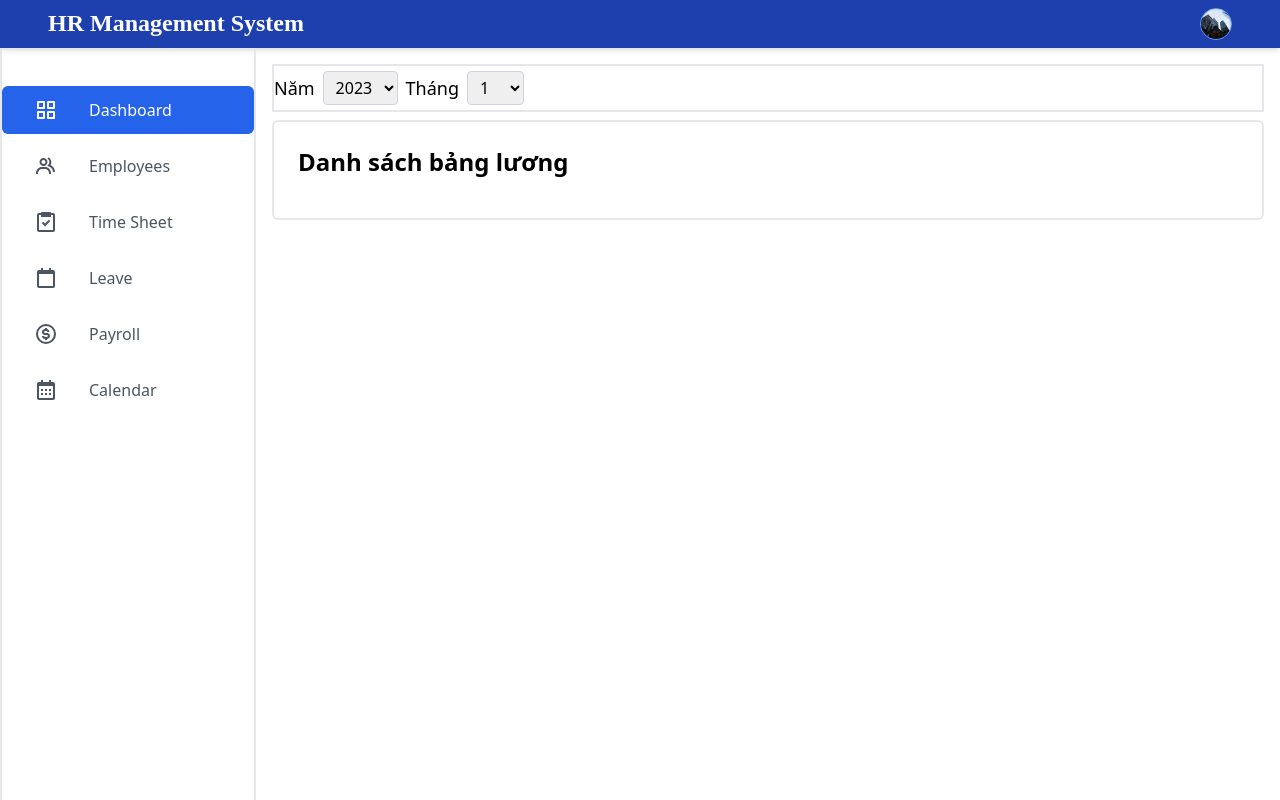
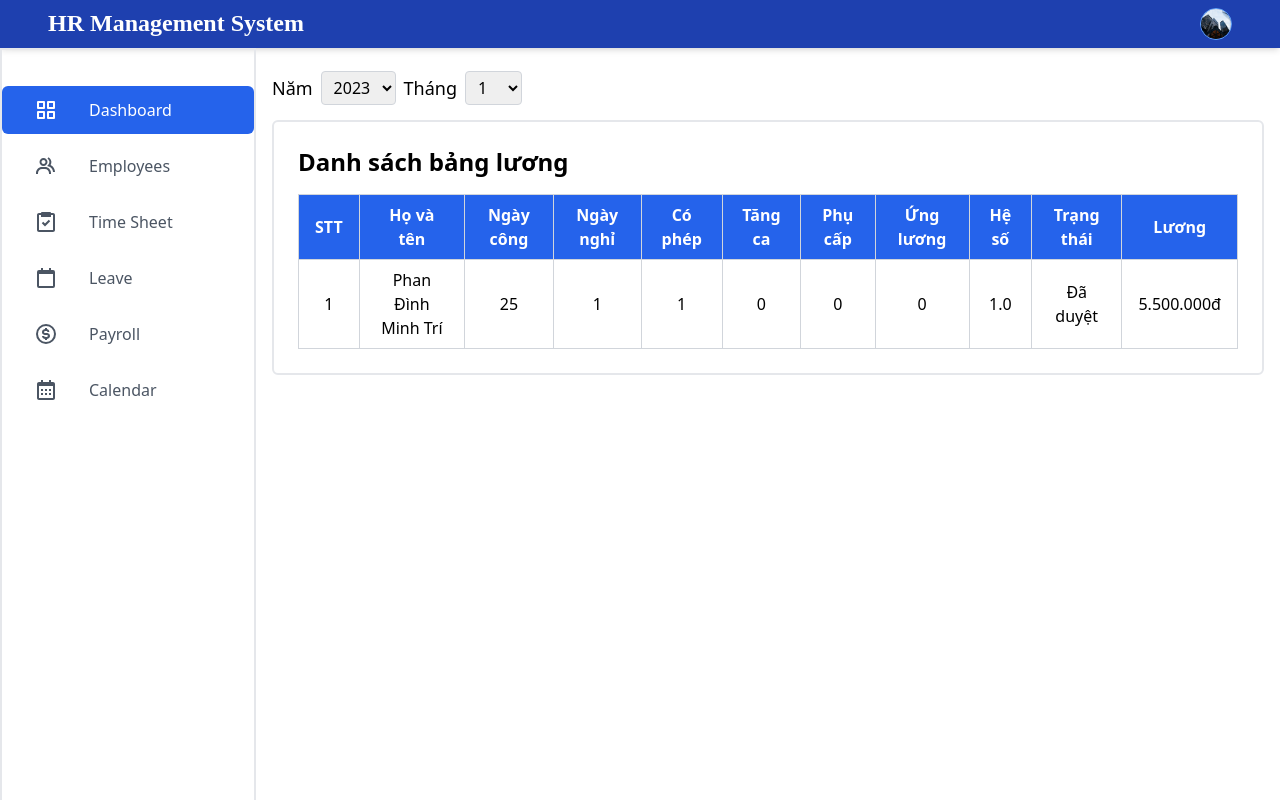
Before and after one commit to PMinhTri/PBL_EMS, a React app in the folder pbl_frontend/: page /admin/payroll in a window 1280 px wide. Built offline with nearby package versions, Linux system fonts and the light colour scheme; sample sign-in values are in the browser's storage; the HTML template or start-up script is replaced by a standard one.

Commit message:
update UI

```diff
--- a/pbl_frontend/src/modules/admin/PayrollManagement/PayrollManagement.tsx
+++ b/pbl_frontend/src/modules/admin/PayrollManagement/PayrollManagement.tsx
@@ -4,7 +4,7 @@ import PayrollTable from "./components/PayrollTable";
 const PayrollManagement: React.FunctionComponent = () => {
   return (
     <div className="w-full p-4 gap-2 flex flex-col overflow-auto">
-      <div className="w-full h-12 gap-2 flex flex-row border-[2px]">
+      <div className="w-full h-12 gap-2 flex flex-row">
         <div className="flex flex-row items-center">
           <label className="mr-2 text-lg">Năm</label>
           <select
--- a/pbl_frontend/src/modules/admin/PayrollManagement/components/PayrollTable.tsx
+++ b/pbl_frontend/src/modules/admin/PayrollManagement/components/PayrollTable.tsx
@@ -4,6 +4,41 @@ const PayrollTable: React.FunctionComponent = () => {
   return (
     <div className="w-full border-2 p-6 rounded-md flex flex-col overflow-x-auto">
       <h2 className="text-2xl font-bold mb-4">Danh sách bảng lương</h2>
+
+      <table className="w-full border-collapse table-auto">
+        <thead>
+          <tr className="bg-blue-600 text-white">
+            <th className="border border-gray-300 px-4 py-2">STT</th>
+            <th className="border border-gray-300 px-4 py-2">Họ và tên</th>
+            <th className="border border-gray-300 px-4 py-2">Ngày công</th>
+            <th className="border border-gray-300 px-4 py-2">Ngày nghỉ</th>
+            <th className="border border-gray-300 px-4 py-2">Có phép</th>
+            <th className="border border-gray-300 px-4 py-2">Tăng ca</th>
+            <th className="border border-gray-300 px-4 py-2">Phụ cấp</th>
+            <th className="border border-gray-300 px-4 py-2">Ứng lương</th>
+            <th className="border border-gray-300 px-4 py-2">Hệ số</th>
+            <th className="border border-gray-300 px-4 py-2">Trạng thái</th>
+            <th className="border border-gray-300 px-4 py-2">Lương</th>
+          </tr>
+        </thead>
+        <tbody>
+          <tr className="text-center">
+            <td className="border border-gray-300 px-4 py-2">1</td>
+            <td className="border border-gray-300 px-4 py-2">
+              Phan Đình Minh Trí
+            </td>
+            <td className="border border-gray-300 px-4 py-2">25</td>
+            <td className="border border-gray-300 px-4 py-2">1</td>
+            <td className="border border-gray-300 px-4 py-2">1</td>
+            <td className="border border-gray-300 px-4 py-2">0</td>
+            <td className="border border-gray-300 px-4 py-2">0</td>
+            <td className="border border-gray-300 px-4 py-2">0</td>
+            <td className="border border-gray-300 px-4 py-2">1.0</td>
+            <td className="border border-gray-300 px-4 py-2">Đã duyệt</td>
+            <td className="border border-gray-300 px-4 py-2">5.500.000đ</td>
+          </tr>
+        </tbody>
+      </table>
     </div>
   );
 };
```
